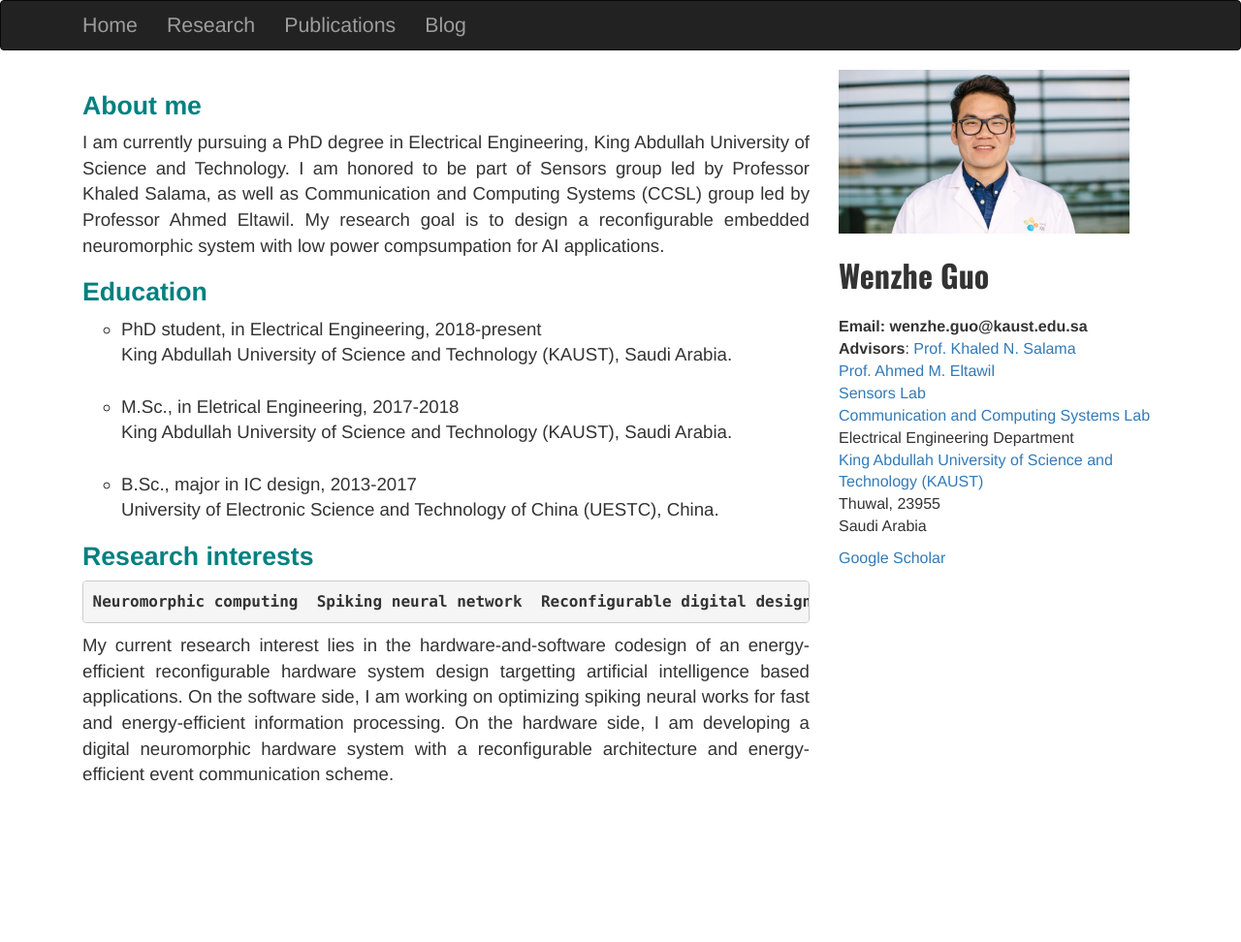
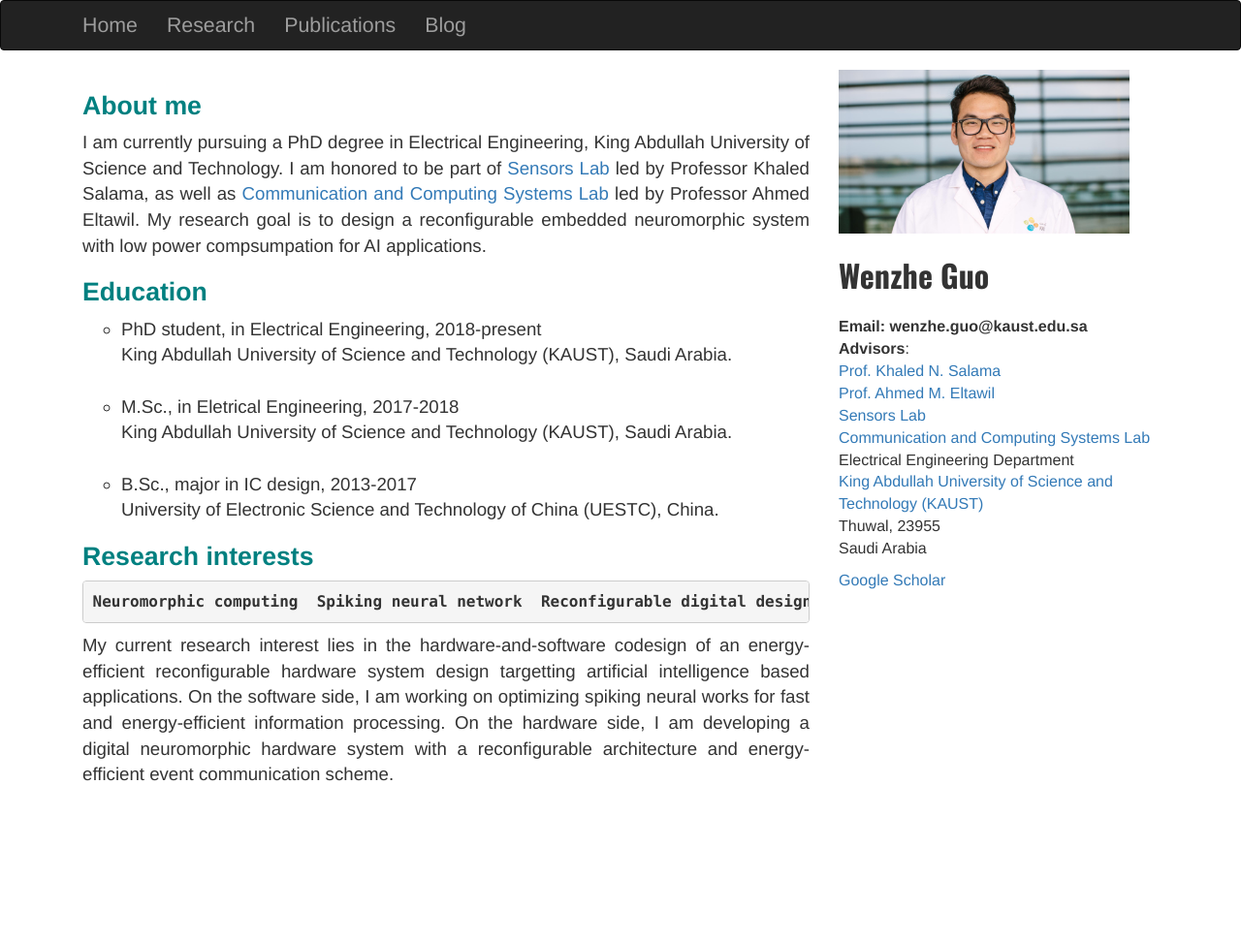
Before and after one commit to Wenzheguo/Wenzheguo.github.io, a Jekyll site: the page built from index.html, in a window 1280 px wide. Shown: the whole page at 97% size. Built offline with Jekyll 4.4.1, drawn with Linux system fonts in a browser that asks for light colours.

Commit message:
Update index.html

```diff
--- a/index.html
+++ b/index.html
@@ -29,7 +29,7 @@ title: Home
                 <h1 style="font-size:20pt;color:teal;"> <b>About me</b> </h1>
                 <p>
                     I am currently pursuing a PhD degree in Electrical Engineering, King Abdullah University of Science and Technology.
-                    I am honored to be part of Sensors group led by Professor Khaled Salama, as well as Communication and Computing Systems (CCSL) group led by Professor
+                    I am honored to be part of <a href="https://cemse.kaust.edu.sa/sensors">Sensors Lab</a> led by Professor Khaled Salama, as well as <a href="https://cemse.kaust.edu.sa/ccsl"> Communication and Computing Systems Lab</a> led by Professor
                     Ahmed Eltawil. My research goal is to design a reconfigurable embedded neuromorphic system with low power compsumpation for AI applications.
                 </p>
                 <h1 style="font-size:20pt;color:teal;"> <b>Education</b> </h1>
@@ -65,7 +65,8 @@ title: Home
             <div style="font-family: 'Oswald', sans-serif; font-size: 32px;"><b>Wenzhe Guo</b></div><br>
             <p style="font-size:12pt;">
                 <b>Email: wenzhe.guo@kaust.edu.sa</b><br>
-                <b>Advisors</b>: <a href="https://cemse.kaust.edu.sa/sensors/people/person/khaled-nabil-salama">Prof. Khaled N. Salama</a><br>
+                <b>Advisors</b>:<br>
+                <a href="https://cemse.kaust.edu.sa/sensors/people/person/khaled-nabil-salama">Prof. Khaled N. Salama</a><br>
                 <a href="https://cemse.kaust.edu.sa/ccsl/people/person/ahmed-eltawil">Prof. Ahmed M. Eltawil</a><br>
                 <a href="https://cemse.kaust.edu.sa/sensors">Sensors Lab</a><br>
                 <a href="https://cemse.kaust.edu.sa/ccsl"> Communication and Computing Systems Lab</a><br>
```
